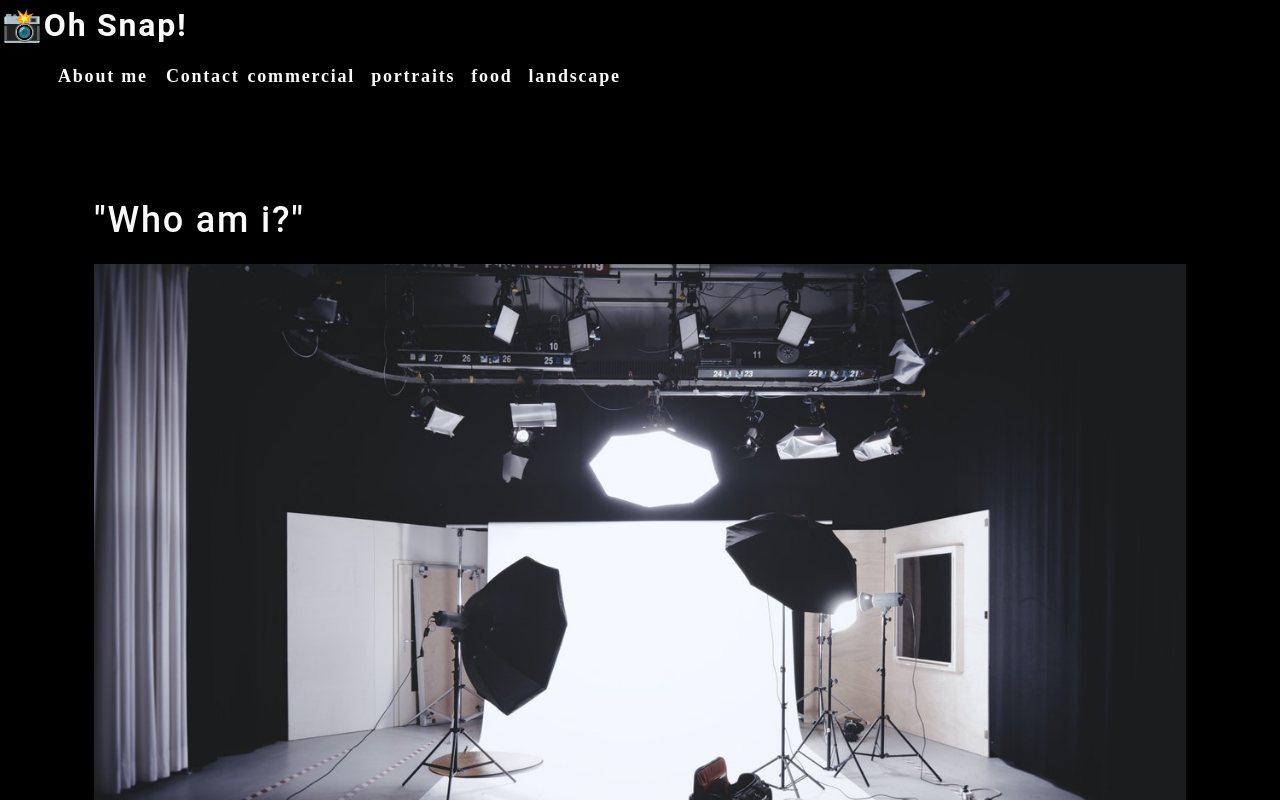
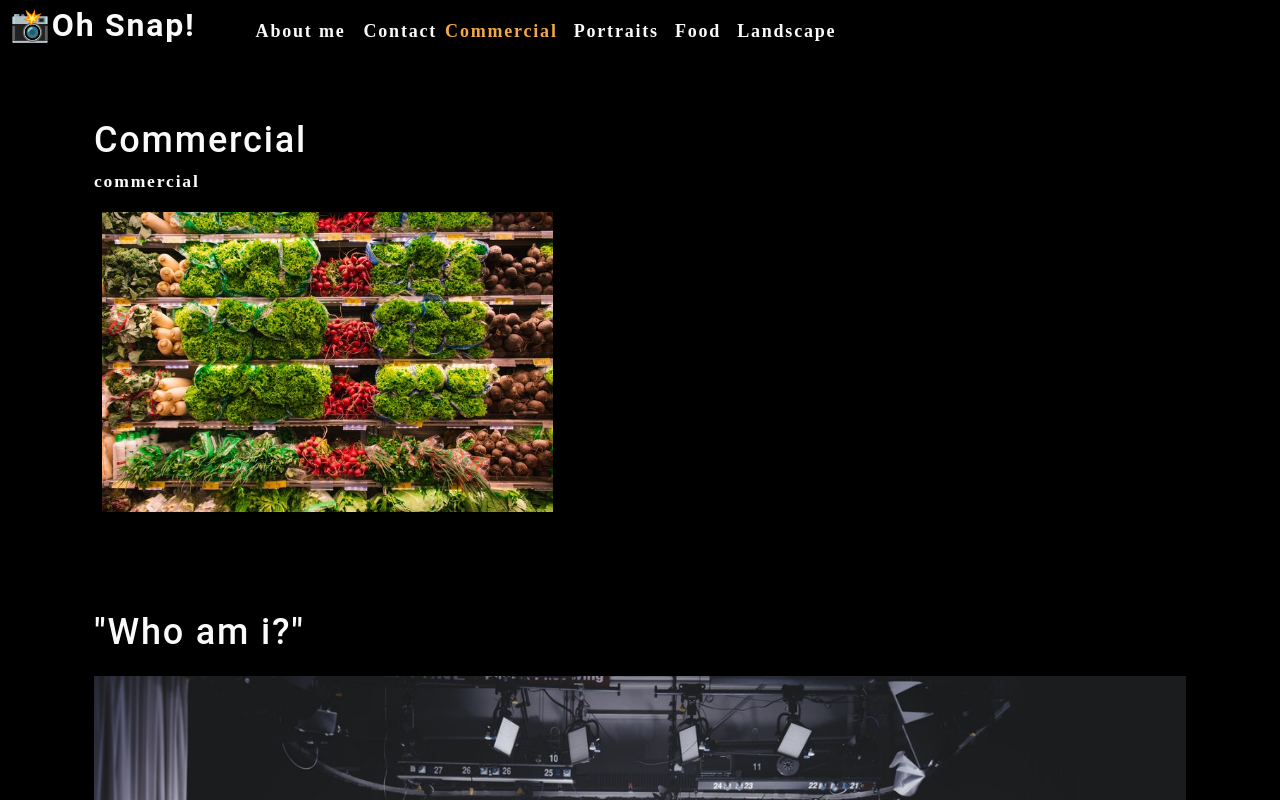
Before and after one commit to anusontarangkul/React-photo-portfolio, a React (Create React App) app: page / in a window 1280 px wide. Shown: the top 800 px of the page. Built offline with nearby package versions, Linux system fonts and the light colour scheme.

Commit message:
update nav

```diff
--- a/src/App.js
+++ b/src/App.js
@@ -1,13 +1,36 @@
 
+import React, { useState } from 'react';
 import './App.css';
 import About from './components/About';
 import Nav from './components/Nav';
+import Gallery from "./components/Gallery";
 
 function App() {
+  const [categories] = useState([
+    {
+      name: "commercial",
+      description:
+        "Photos of grocery stores, food trucks, and other commercial projects",
+    },
+    { name: "portraits", description: "Portraits of people in my life" },
+    { name: "food", description: "Delicious delicacies" },
+    {
+      name: "landscape",
+      description: "Fields, farmhouses, waterfalls, and the beauty of nature",
+    },
+  ]);
+
+  const [currentCaregory, setCurrentCategory] = useState(categories[0]);
+
   return (
     <div>
-      <Nav></Nav>
+      <Nav
+        categories={categories}
+        setCurrentCategory={setCurrentCategory}
+        currentCaregory={currentCaregory}
+      ></Nav>
       <main>
+        <Gallery></Gallery>
         <About></About>
       </main>
     </div>
--- /dev/null
+++ b/src/components/Gallery/index.js
@@ -0,0 +1,21 @@
+import React from 'react';
+import { capitalizeFirstLetter } from '../../utils/helpers';
+import photo from '../../assets/small/commercial/0.jpg';
+
+const currentCategory = {
+    name: 'commercial',
+    description: 'Photos of grocery stores, food trucks and other commercial projects'
+}
+function Gallery(props) {
+    return (
+        <section>
+            <h1>{capitalizeFirstLetter(currentCategory.name)}</h1>
+            <p>{currentCategory.name}</p>
+            <div>
+                <img src={photo} alt="Commercial Example" className="img-thumbnail mx-1" />
+            </div>
+        </section>
+    )
+}
+
+export default Gallery;
--- a/src/components/Nav/index.js
+++ b/src/components/Nav/index.js
@@ -1,26 +1,20 @@
-import React from 'react';
+import React, { useEffect } from 'react';
+import { capitalizeFirstLetter } from '../../utils/helpers';
 
-const categories = [
-    {
-        name: "commercial",
-        description:
-            "Photos of grocery stores, food trucks, and other commercial projects",
-    },
-    { name: "portraits", description: "Portraits of people in my life" },
-    { name: "food", description: "Delicious delicacies" },
-    {
-        name: "landscape",
-        description: "Fields, farmhouses, waterfalls, and the beauty of nature",
-    },
-];
+const Nav = (props) => {
 
-function categorySelected(name) {
-    console.log(`${name} clicked`)
-}
 
-const Nav = () => {
+    const {
+        categories = [],
+        setCurrentCategory,
+        currentCaregory
+    } = props;
+
+    useEffect(() => {
+        document.title = capitalizeFirstLetter(currentCaregory.name)
+    }, [currentCaregory]);
     return (
-        <header>
+        <header className="flex-row px-1">
             <h2>
                 <a data-testid='link' href="/">
                     <span role="img" aria-label="camera">📸</span>Oh Snap!
@@ -37,8 +31,16 @@
                         <span>Contact</span>
                     </li>
                     {categories.map((category) => (
-                        <li className="mx-1" key={category.name}>
-                            <span onClick={() => categorySelected(category.name)} >{category.name}</span>
+                        <li className={`mx-1 ${
+                            currentCaregory.name === category.name && 'navActive'
+                            }`} key={category.name}>
+                            <span
+                                onClick={() => {
+                                    setCurrentCategory(category)
+                                }}
+                            >
+                                {capitalizeFirstLetter(category.name)}
+                            </span>
                         </li>
                     ))}
                 </ul>
```
